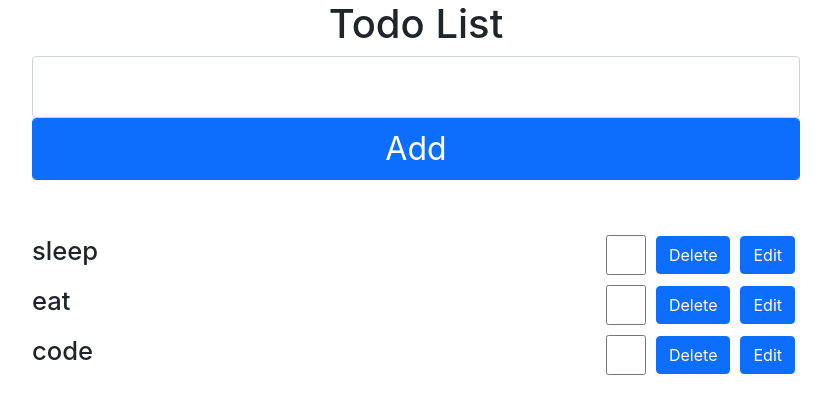
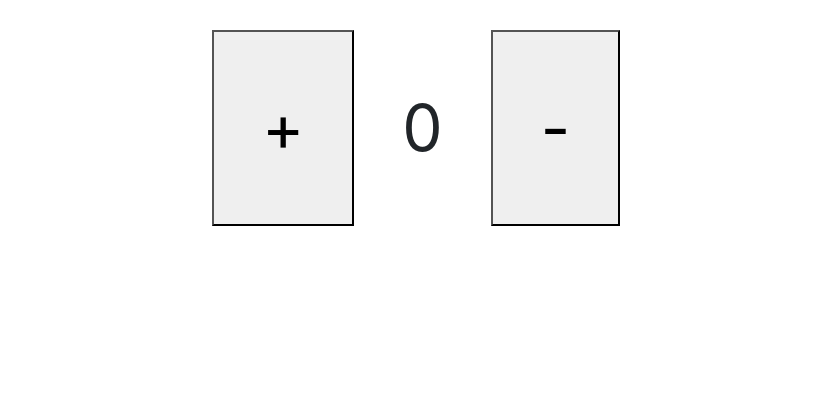
Before and after one commit to raymond-le-goldenowl/reactjs-cra-template, a React (Create React App) app: page / in a window 1280 px wide. Shown: the top 414 px of the page, without its empty margins (224-1055 px from the left). Built offline with nearby package versions, Linux system fonts and the light colour scheme.

Commit message:
useState

```diff
--- a/src/App.js
+++ b/src/App.js
@@ -1,10 +1,12 @@
 import './App.css'
-import MainTodo from './ClassComponents/TodoListApp/MainTodo'
+// import MainTodo from './ClassComponents/TodoListApp/MainTodo'
+import Counter from './FunctionalComponents/useState/Counter'
 
 function App() {
   return (
     <div className="App">
-      <MainTodo />
+      {/* <MainTodo /> */}
+      <Counter />
     </div>
   )
 }
--- /dev/null
+++ b/src/FunctionalComponents/useState/Counter.js
@@ -0,0 +1,28 @@
+import React, { useState } from 'react'
+
+export default function Counter() {
+  const [count, setCount] = useState(() => 0)
+
+  return (
+    <div style={{ textAlign: 'center', marginTop: 30 }}>
+      <button
+        style={{ fontSize: '4rem', padding: '3rem' }}
+        onClick={() => setCount(prev => prev + 1)}
+      >
+        +
+      </button>
+      <span
+        style={{ fontSize: '4rem', padding: '3rem' }}
+        onClick={() => setCount(prev => prev + 1)}
+      >
+        {count}
+      </span>
+      <button
+        style={{ fontSize: '4rem', padding: '3rem' }}
+        onClick={() => setCount(prev => prev - 1)}
+      >
+        -
+      </button>
+    </div>
+  )
+}
```
